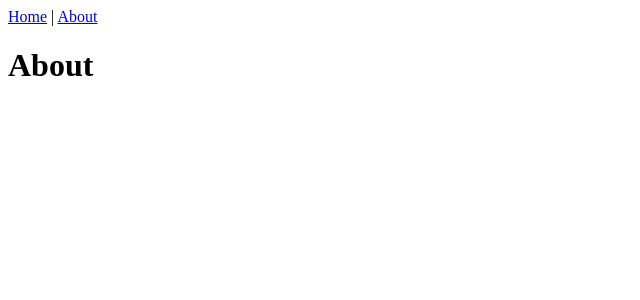
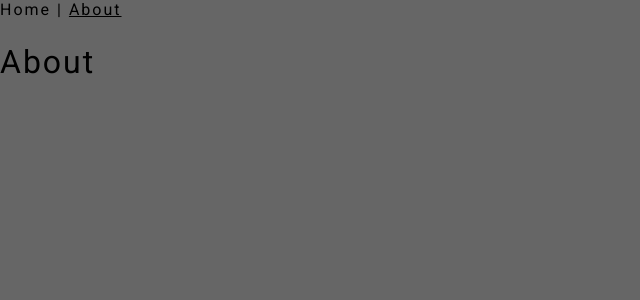
Before and after one commit to masato-arai/m-a-s, a Next.js app: page /about in a window 1280 px wide. Shown: the top 300 px of the page, without its empty margins (0-640 px from the left). Built offline with nearby package versions, Linux system fonts and the light colour scheme.

Commit message:
install styled component

```diff
--- a/package.json
+++ b/package.json
@@ -13,6 +13,8 @@
     "next": "10.0.8",
     "react": "17.0.1",
     "react-dom": "17.0.1",
+    "styled-components": "^5.2.1",
+    "styled-normalize": "^8.0.7",
     "three": "^0.126.1"
   },
   "devDependencies": {
--- a/pages/_app.tsx
+++ b/pages/_app.tsx
@@ -1,14 +1,30 @@
 // import App from "next/app";
 import type { AppProps /*, AppContext */ } from 'next/app'
 import { ApolloProvider } from '@apollo/client'
+import { Normalize } from 'styled-normalize'
+import { ThemeProvider } from 'styled-components'
 
 import apollo from '../lib/apollo-client'
+import { GlobalStyle } from '../styles/base/global-style'
+
+const theme = {
+  colors: {
+    primary: '#0070f3',
+  },
+}
 
 function MyApp({ Component, pageProps }: AppProps) {
   return (
-    <ApolloProvider client={apollo.getClient()}>
-      <Component {...pageProps} />
-    </ApolloProvider>
+    <>
+      <Normalize />
+      <GlobalStyle />
+
+      <ApolloProvider client={apollo.getClient()}>
+        <ThemeProvider theme={theme}>
+          <Component {...pageProps} />
+        </ThemeProvider>
+      </ApolloProvider>
+    </>
   )
 }
 
--- a/pages/_document.tsx
+++ b/pages/_document.tsx
@@ -1,10 +1,40 @@
 import Document, { Html, Head, Main, NextScript } from 'next/document'
+import { ServerStyleSheet } from 'styled-components'
 
 class MyDocument extends Document {
+  static async getInitialProps(ctx) {
+    const sheet = new ServerStyleSheet()
+    const originalRenderPage = ctx.renderPage
+
+    try {
+      ctx.renderPage = () =>
+        originalRenderPage({
+          enhanceApp: (App) => (props) =>
+            sheet.collectStyles(<App {...props} />),
+        })
+
+      const initialProps = await Document.getInitialProps(ctx)
+
+      return {
+        ...initialProps,
+        styles: (
+          <>
+            {initialProps.styles}
+            {sheet.getStyleElement()}
+          </>
+        ),
+      }
+    } finally {
+      sheet.seal()
+    }
+  }
+
   render() {
     return (
       <Html lang="en">
-        <Head />
+        <Head>
+          <link href="https://fonts.googleapis.com/css?family=Roboto:400,500&display=swap" rel="stylesheet" />
+        </Head>
         <body>
           <Main />
           <NextScript />
--- a/pages/index.tsx
+++ b/pages/index.tsx
@@ -34,8 +34,8 @@ const Home = ({ data }) => {
 }
 
 export const getStaticProps: GetStaticProps<HomeProps> = async (context) => {
-  const client = await apollo.getClient(context.preview);
-  const { data } = await client.query({ query: GET_HOME_DATA });
+  const client = await apollo.getClient(context.preview)
+  const { data } = await client.query({ query: GET_HOME_DATA })
 
   return {
     props: {
--- /dev/null
+++ b/styles/base/global-style.ts
@@ -0,0 +1,50 @@
+import { createGlobalStyle } from 'styled-components'
+import { breakpoints } from '../utils/breakpoints'
+import { colors } from '../utils/colors'
+import { spaces } from '../utils/spaces'
+
+export const GlobalStyle = createGlobalStyle`
+  html, body {
+    height: 100%;
+    -webkit-font-smoothing: antialiased;
+    -moz-osx-font-smoothing: grayscale;
+  }
+
+  body {
+    background-color: ${colors.darkGrey};
+    font-family: 'Roboto', sans-serif;
+    font-size: 14px;
+    letter-spacing: 2px;
+    line-height: 19px;
+    margin: 0;
+
+    @media ${breakpoints.desktop} {
+      font-size: 16px;
+    }
+  }
+
+  body > div:first-of-type,
+  #__next {
+    height: 100%;
+  }
+
+  h1, h2, h3, h4, h5, h6 {
+    font-weight: normal;
+    line-height: 1.4;
+  }
+
+  p {
+    line-height: 1.6;
+    margin: 0 0 ${spaces.medium} 0;
+  }
+
+  a {
+    color: inherit;
+    position: relative;
+    transition: all 0.1s;
+
+    &:hover {
+      text-decoration: none;
+    }
+  }
+`
--- /dev/null
+++ b/styles/utils/breakpoints.ts
@@ -0,0 +1,17 @@
+const size = {
+  mobile: '320px',
+  tablet: '480px',
+  laptop: '768px',
+  desktop: '1025px',
+  large: '1200px',
+  wide: '1366px'
+}
+
+export const breakpoints = {
+  mobile: `(min-width: ${size.mobile})`,
+  tablet: `(min-width: ${size.tablet})`,
+  laptop: `(min-width: ${size.laptop})`,
+  desktop: `(min-width: ${size.desktop})`,
+  large: `(min-width: ${size.large})`,
+  wide: `(min-width: ${size.wide})`,
+}
--- /dev/null
+++ b/styles/utils/colors.ts
@@ -0,0 +1,7 @@
+export const colors = {
+  black: '#000000',
+  grey: '#919191',
+  darkGrey: '#666666',
+  yellow: '#FFC300',
+  white: '#ffffff',
+}
--- /dev/null
+++ b/styles/utils/spaces.ts
@@ -0,0 +1,11 @@
+export const spaces = {
+  tiny: '6px',
+  tinySmall: '9px',
+  small: '12px',
+  smallMedium: '18px',
+  medium: '24px',
+  mediumLarge: '36px',
+  large: '48px',
+  largeHuge: '72px',
+  huge: '96px',
+}
```
Also changed, not shown: styles/utils/typography.ts (added, +16 -0 lines), 1 other file (tests, documents, lock files or other folders).
